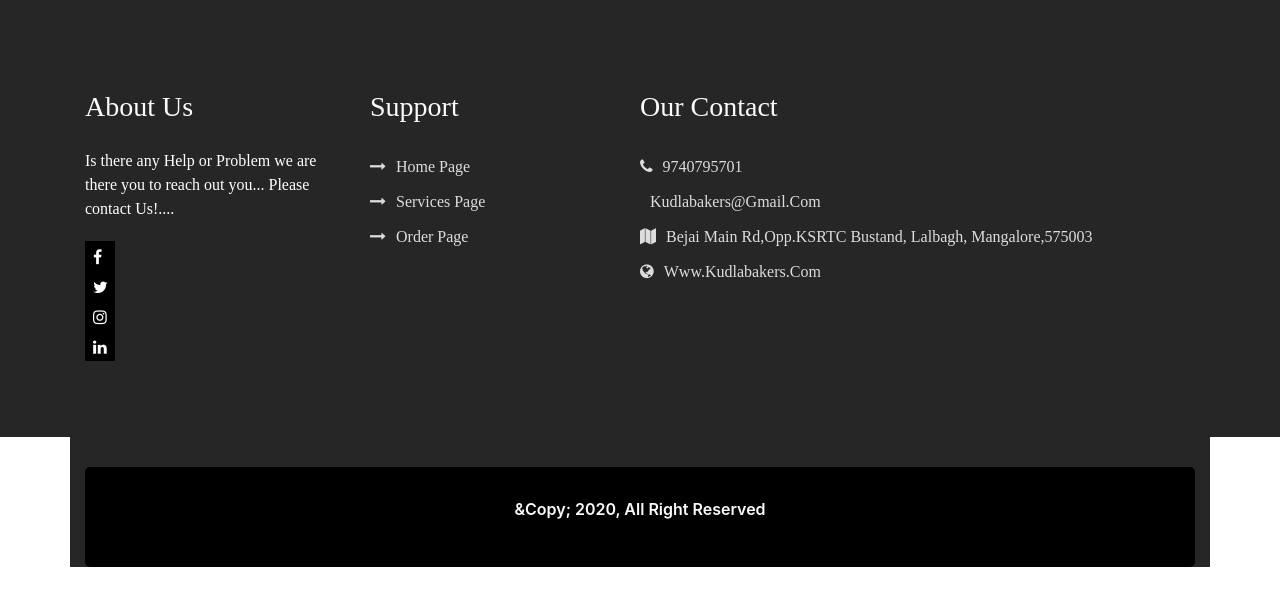
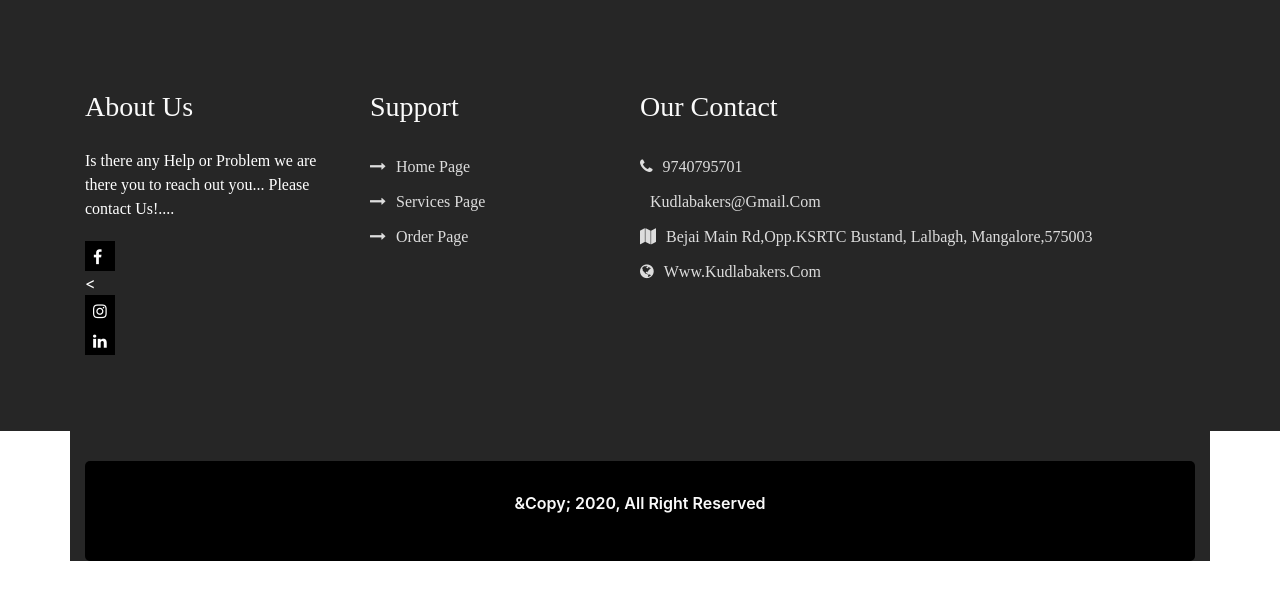
Before and after one commit to Anu628-maker/footer, a plain HTML site: page index.html in a window 1280 px wide. Drawn offline with nearby package versions, Linux system fonts and the light colour scheme.

Commit message:
first commit

```diff
--- a/index.html
+++ b/index.html
@@ -20,8 +20,8 @@
                            <p>Is there any Help or Problem we are there you to reach out you... Please contact Us!....</p>
                            <ul class="footer-social list-inline">
                                <li><a href=""><i class="fa fa-facebook"></i></a> </li>
-                               <li> <a href=""><i class="fa fa-twitter"></i></a> </li>
-                               <li> <a href=""><i class="fa fa-instagram"></i></a> </li>
+                               <<!-- li> <a href=""><i class="fa fa-twitter"></i></a> </li>
+                                --><li> <a href=""><i class="fa fa-instagram"></i></a> </li>
                                <li><a href=""><i class="fa fa-linkedin"></i></a></li>
                               <!-- <li> <a href=""><i class="fa fa-pinterest"></i></a> </li> -->
                            </ul>
```
